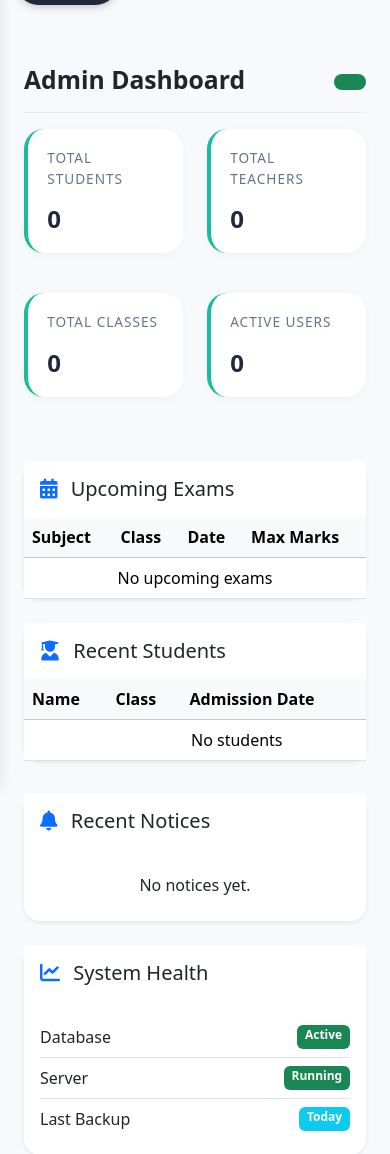
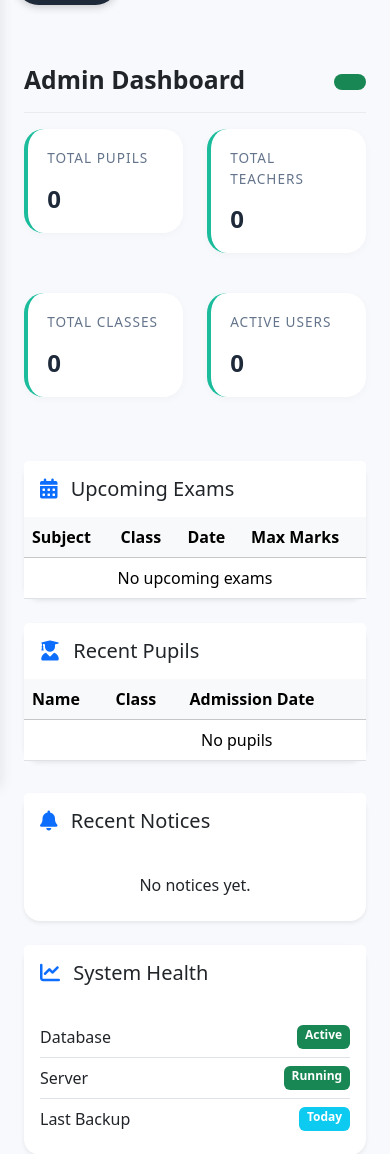
Before and after one commit to watson4040/scholaroid, a Django app: template accountsApp/templates/accountsApp/dashboard.html in a window 390 px wide. Shown: the part 56-1210 px from the top of the page. Run offline with Django 5.2, Linux system fonts and the light colour scheme; the template is opened without the code that fills it, so the values that code supplies are empty.

Commit message:
Rename Students to Pupils across all dashboards and models

```diff
--- a/accountsApp/templates/accountsApp/dashboard.html
+++ b/accountsApp/templates/accountsApp/dashboard.html
@@ -150,7 +150,7 @@
     </a>
     <!-- Dynamic admin changelist URLs – these resolve to correct admin paths -->
     <a class="nav-link" href="{% url 'admin:studentsApp_student_changelist' %}">
-      <i class="fas fa-user-graduate"></i> Students
+      <i class="fas fa-user-graduate"></i> Pupils
     </a>
     <a class="nav-link" href="{% url 'admin:teachersApp_teacher_changelist' %}">
       <i class="fas fa-chalkboard-user"></i> Teachers
@@ -206,7 +206,7 @@
   <div class="container-fluid px-0">
     <!-- Stats Row -->
     <div class="row g-4 mb-5">
-      <div class="col-md-3 col-6"><div class="stat-card"><p class="stat-label">Total Students</p><h3 class="stat-number">{{ student_count|default:0 }}</h3></div></div>
+      <div class="col-md-3 col-6"><div class="stat-card"><p class="stat-label">Total Pupils</p><h3 class="stat-number">{{ student_count|default:0 }}</h3></div></div>
       <div class="col-md-3 col-6"><div class="stat-card"><p class="stat-label">Total Teachers</p><h3 class="stat-number">{{ teacher_count|default:0 }}</h3></div></div>
       <div class="col-md-3 col-6"><div class="stat-card"><p class="stat-label">Total Classes</p><h3 class="stat-number">{{ class_count|default:0 }}</h3></div></div>
       <div class="col-md-3 col-6"><div class="stat-card"><p class="stat-label">Active Users</p><h3 class="stat-number">{{ active_users|default:0 }}</h3></div></div>
@@ -229,12 +229,12 @@
       </div>
       <div class="col-lg-6">
         <div class="card shadow-sm border-0 rounded-4">
-          <div class="card-header bg-white border-0 pt-3"><h5><i class="fas fa-user-graduate me-2 text-primary"></i> Recent Students</h5></div>
+          <div class="card-header bg-white border-0 pt-3"><h5><i class="fas fa-user-graduate me-2 text-primary"></i> Recent Pupils</h5></div>
           <div class="card-body p-0">
             <div class="table-responsive">
               <table class="table table-hover align-middle mb-0">
                 <thead class="table-light"><tr><th>Name</th><th>Class</th><th>Admission Date</th></tr></thead>
-                <tbody>{% for student in recent_students %}<tr><td>{{ student.user.get_full_name|default:student.user.username }}</td><td>{{ student.class_room|default:"-" }}</td><td>{{ student.admission_date|date:"d M Y" }}</td></tr>{% empty %}<td><td colspan="3" class="text-center">No students</td></tr>{% endfor %}</tbody>
+                <tbody>{% for student in recent_students %}<tr><td>{{ student.user.get_full_name|default:student.user.username }}</td><td>{{ student.class_room|default:"-" }}</td><td>{{ student.admission_date|date:"d M Y" }}</td></tr>{% empty %}<td><td colspan="3" class="text-center">No pupils</td></tr>{% endfor %}</tbody>
               </table>
             </div>
           </div>
--- a/studentsApp/templates/studentsApp/dashboard.html
+++ b/studentsApp/templates/studentsApp/dashboard.html
@@ -1,6 +1,6 @@
 {% extends "base.html" %}
 {% load static %}
-{% block title %}Student Dashboard{% endblock %}
+{% block title %}Pupil Dashboard{% endblock %}
 {% block extra_css %}
 <link rel="stylesheet" href="{% static 'css/students-dashboard.css' %}">
 {% endblock %}
--- a/teachersApp/templates/teachersApp/dashboard.html
+++ b/teachersApp/templates/teachersApp/dashboard.html
@@ -30,7 +30,7 @@
       <div class="row g-3 mb-4">
         <div class="col-sm-6 col-lg-3"><div class="t-stat bg-grad-a position-relative"><div><h3>{{ stats.classes|default:0 }}</h3><h6>Classes</h6></div><div class="icon"><i class="fa-solid fa-chalkboard"></i></div></div></div>
         <div class="col-sm-6 col-lg-3"><div class="t-stat bg-grad-b position-relative"><div><h3>{{ stats.subjects|default:0 }}</h3><h6>Subjects</h6></div><div class="icon"><i class="fa-solid fa-book-open"></i></div></div></div>
-        <div class="col-sm-6 col-lg-3"><div class="t-stat bg-grad-c position-relative"><div><h3>{{ stats.students|default:0 }}</h3><h6>Students</h6></div><div class="icon"><i class="fa-solid fa-user-graduate"></i></div></div></div>
+        <div class="col-sm-6 col-lg-3"><div class="t-stat bg-grad-c position-relative"><div><h3>{{ stats.students|default:0 }}</h3><h6>Pupils</h6></div><div class="icon"><i class="fa-solid fa-user-graduate"></i></div></div></div>
         <div class="col-sm-6 col-lg-3"><div class="t-stat bg-grad-d position-relative"><div><h3>{{ stats.upcoming_exams|default:0 }}</h3><h6>Exams</h6></div><div class="icon"><i class="fa-solid fa-file-pen"></i></div></div></div>
       </div>
       <div class="row g-4">
```
Also changed, not shown: managementProject/settings.py (+4 -3 lines), studentsApp/models.py (+8 -1 lines).
